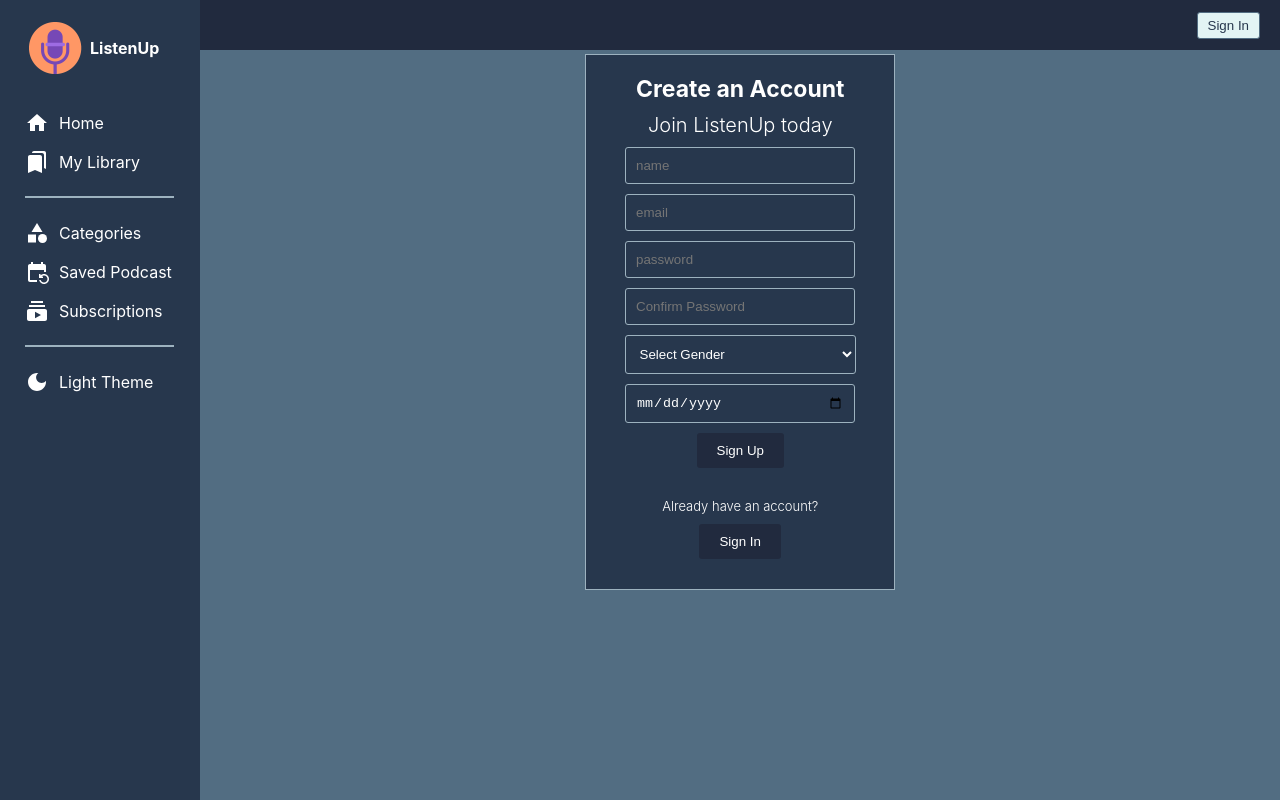
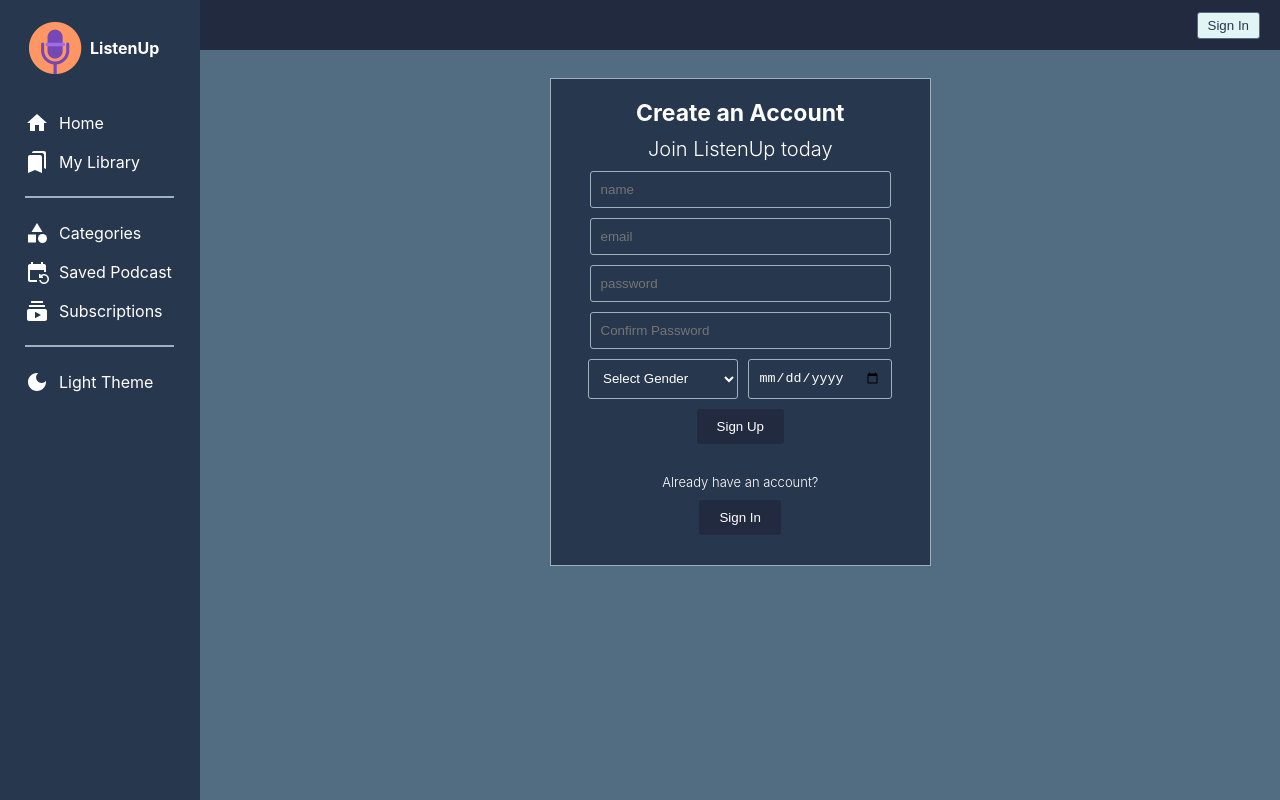
Before and after one commit to manisa18/flipr_podcast, a React (Create React App) app in the folder frontend/: page /signup in a window 1280 px wide. Built offline with nearby package versions, Linux system fonts and the light colour scheme; no server answers.

Commit message:
signup field wrapped

```diff
--- a/frontend/src/pages/SignUp.jsx
+++ b/frontend/src/pages/SignUp.jsx
@@ -24,7 +24,11 @@ const Wrapper = styled.div`
   padding: 20px 50px;
   gap: 10px;
 `;
-
+const InputWrapper = styled.div`
+  display: flex;
+  gap: 10px;
+  width: 109%;
+`;
 const Title = styled.h1`
   font-size: 23px;
   margin: 0px;
@@ -166,6 +170,7 @@ const SignUp = () => {
           value={user.confirmPassword}
           onChange={handleInputs}
         />
+        <InputWrapper>
           <Select name="gender" value={user.gender} onChange={handleInputs}>
             <Option value="">Select Gender</Option>
             <Option value="male">Male</Option>
@@ -179,6 +184,7 @@ const SignUp = () => {
             value={user.dob}
             onChange={handleInputs}
           />
+        </InputWrapper>
 
         <Button className="signup-button" onClick={handleSignup}>
           Sign Up
```
Also changed, not shown: frontend/src/pages/Settings.jsx (+1 -43 lines). Lines whose indentation alone changed are shown as unchanged.
